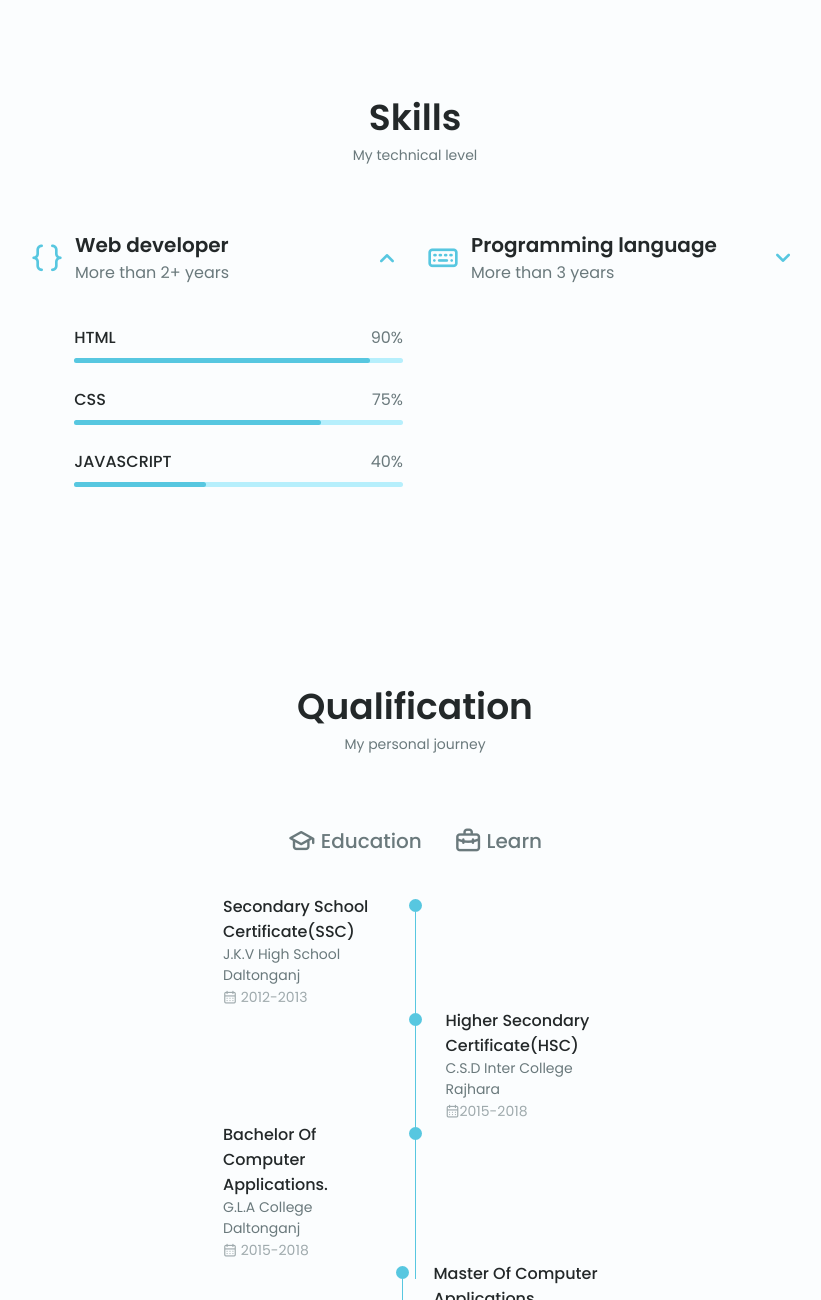
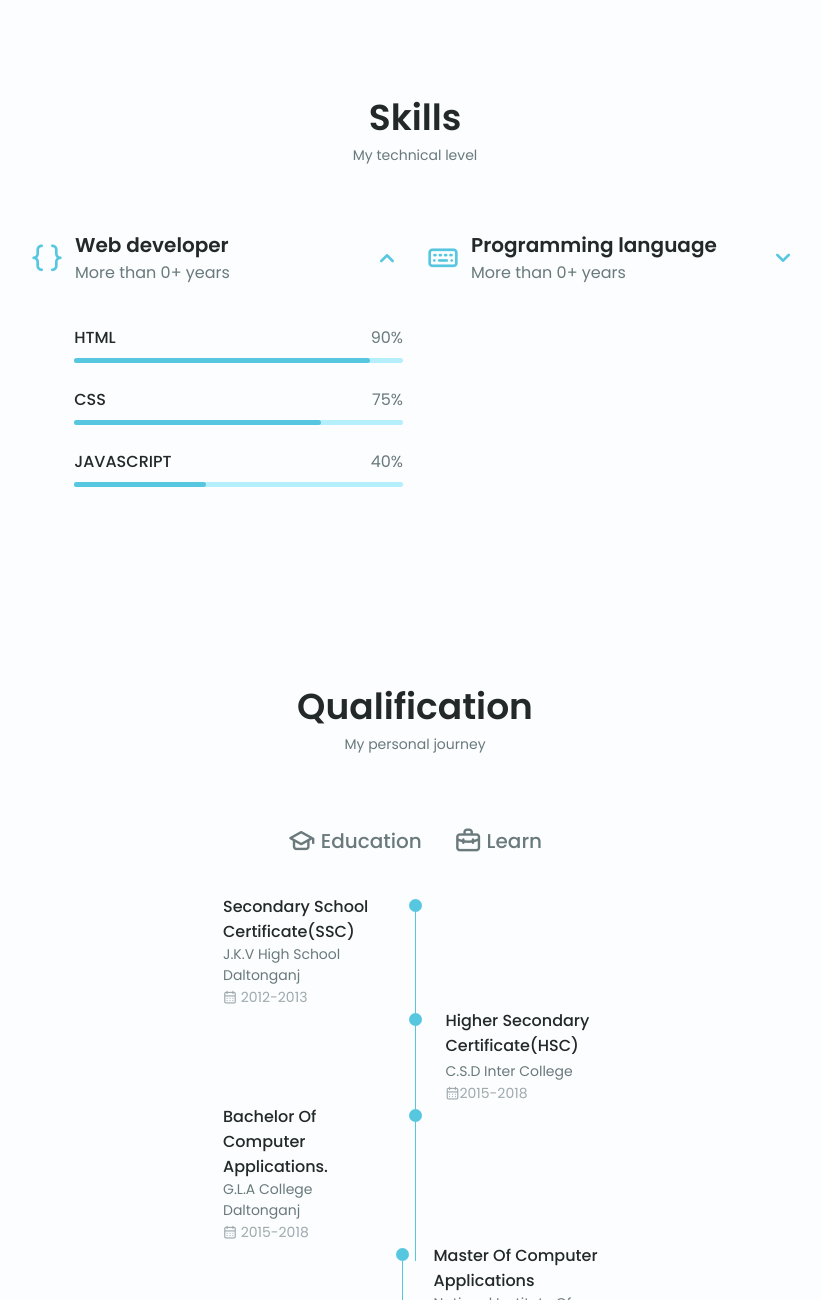
Before and after one commit to prabhatap20/Prabhat_Portfolio, a plain HTML site: page index.html in a window 1280 px wide. Shown: the part 1437-2737 px from the top of the page, without its empty margins (225-1046 px from the left). Drawn offline with nearby package versions, Linux system fonts and the light colour scheme.

Commit message:
Update index.html

```diff
--- a/index.html
+++ b/index.html
@@ -174,7 +174,7 @@
 
                             <div>
                                 <h1 class="skills__title"> Web developer</h1>
-                                <span class="skills__subtitle">More than 2+ years</span>
+                                <span class="skills__subtitle">More than 0+ years</span>
                             </div>
 
                             <i class="uil uil-angle-down skills__arrow"></i>
@@ -224,7 +224,7 @@
                             <i class="uil uil-keyboard skills__icon"></i>
                             <div>
                                 <h1 class="skills__title">Programming language</h1>
-                                <span class="skills__subtitle">More than 3 years</span>
+                                <span class="skills__subtitle">More than 0+ years</span>
                             </div>
 
                             <i class="uil uil-angle-down skills__arrow"></i>
@@ -311,7 +311,7 @@
 
                             <div>
                                 <h3 class="qualification__title">Higher Secondary Certificate(HSC)</h3>
-                                <span class="qualification__subtitle">C.S.D Inter College Rajhara</span>
+                                <span class="qualification__subtitle">C.S.D Inter College</span>
                                 <div class="qualification__calendar">
                                     <i class="uil uil-calendar-alt"></i>2015-2018
                                 </div>
```
